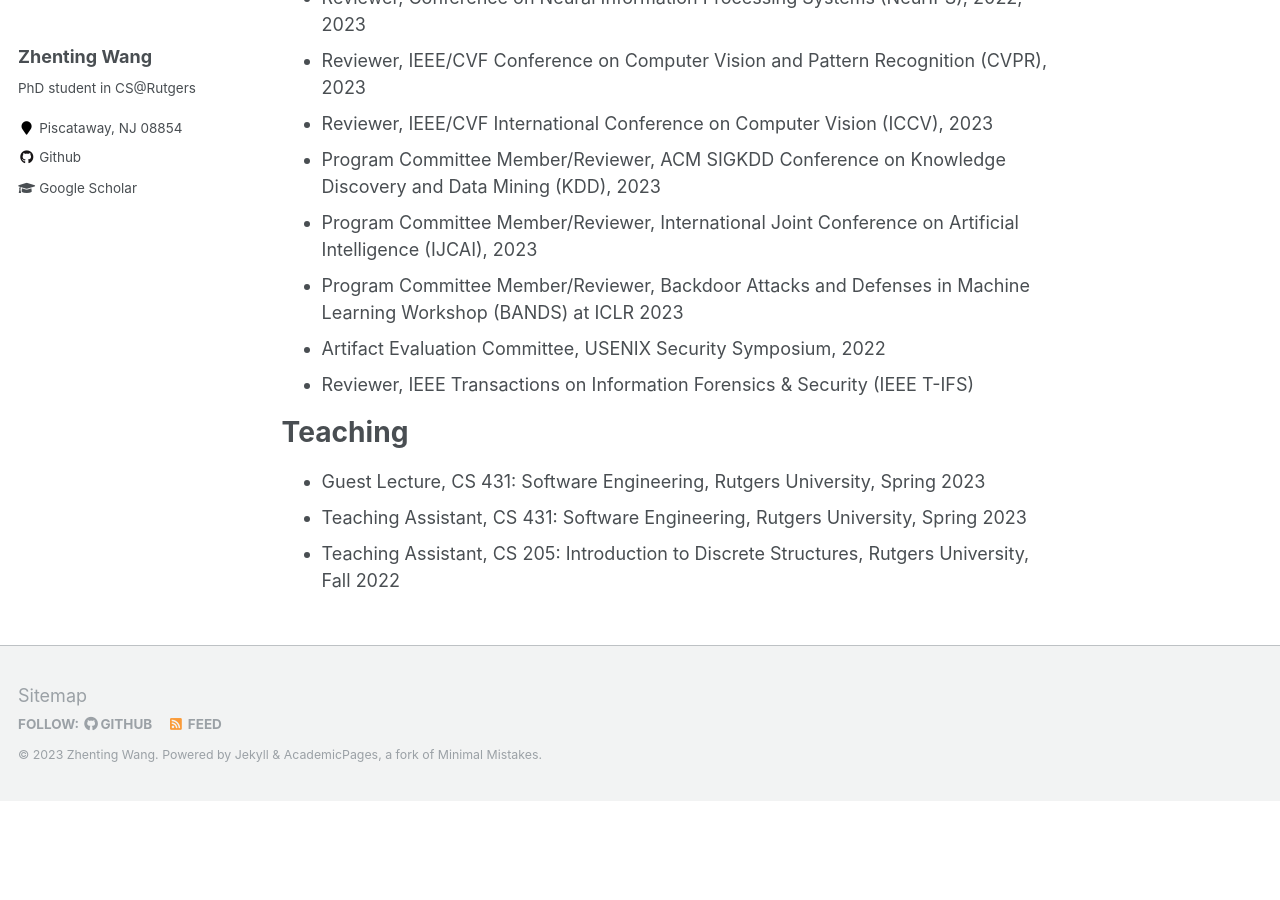
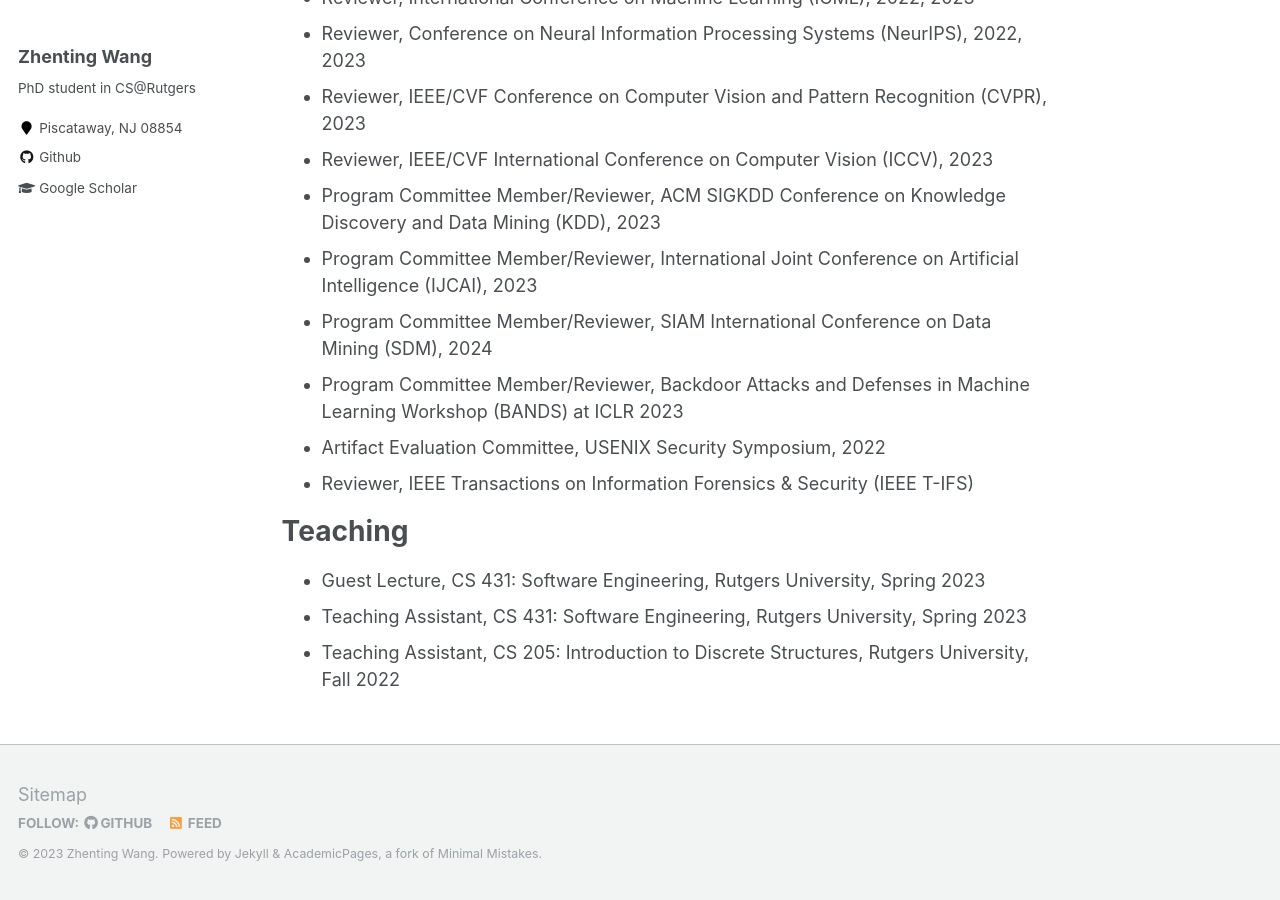
Before and after one commit to ZhentingWang/zhentingwang.github.io, a Jekyll site: the page built from _pages/about.md, in a window 1280 px wide and 900 px high, scrolled down 2896 px. Built offline with Jekyll 4.4.1, drawn with Linux system fonts in a browser that asks for light colours; before the commit the page ends 3697 px from its top, so only the background shows below that; some of the changed text lies outside the part shown.

Commit message:
Update about.md

```diff
--- a/_pages/about.md
+++ b/_pages/about.md
@@ -13,6 +13,7 @@ redirect_from:
 
 News
 ======
+* [2023-09] I am invited as a reviewer of SDM 2024.
 * [2023-08] I am invited as a reviewer of ICLR 2024.
 * [2023-07] 1 paper is accepted to IEEE S&P (Oakland) 2024.
 * [2023-06] I am invited as a reviewer of IEEE T-IFS.
@@ -97,6 +98,7 @@ Service
 * Reviewer, IEEE/CVF International Conference on Computer Vision (ICCV), 2023
 * Program Committee Member/Reviewer, ACM SIGKDD Conference on Knowledge Discovery and Data Mining (KDD), 2023
 * Program Committee Member/Reviewer, International Joint Conference on Artificial Intelligence (IJCAI), 2023
+* Program Committee Member/Reviewer, SIAM International Conference on Data Mining (SDM), 2024
 * Program Committee Member/Reviewer, Backdoor Attacks and Defenses in Machine Learning Workshop (BANDS) at ICLR 2023
 * Artifact Evaluation Committee, USENIX Security Symposium, 2022
 * Reviewer, IEEE Transactions on Information Forensics & Security (IEEE T-IFS)
```
